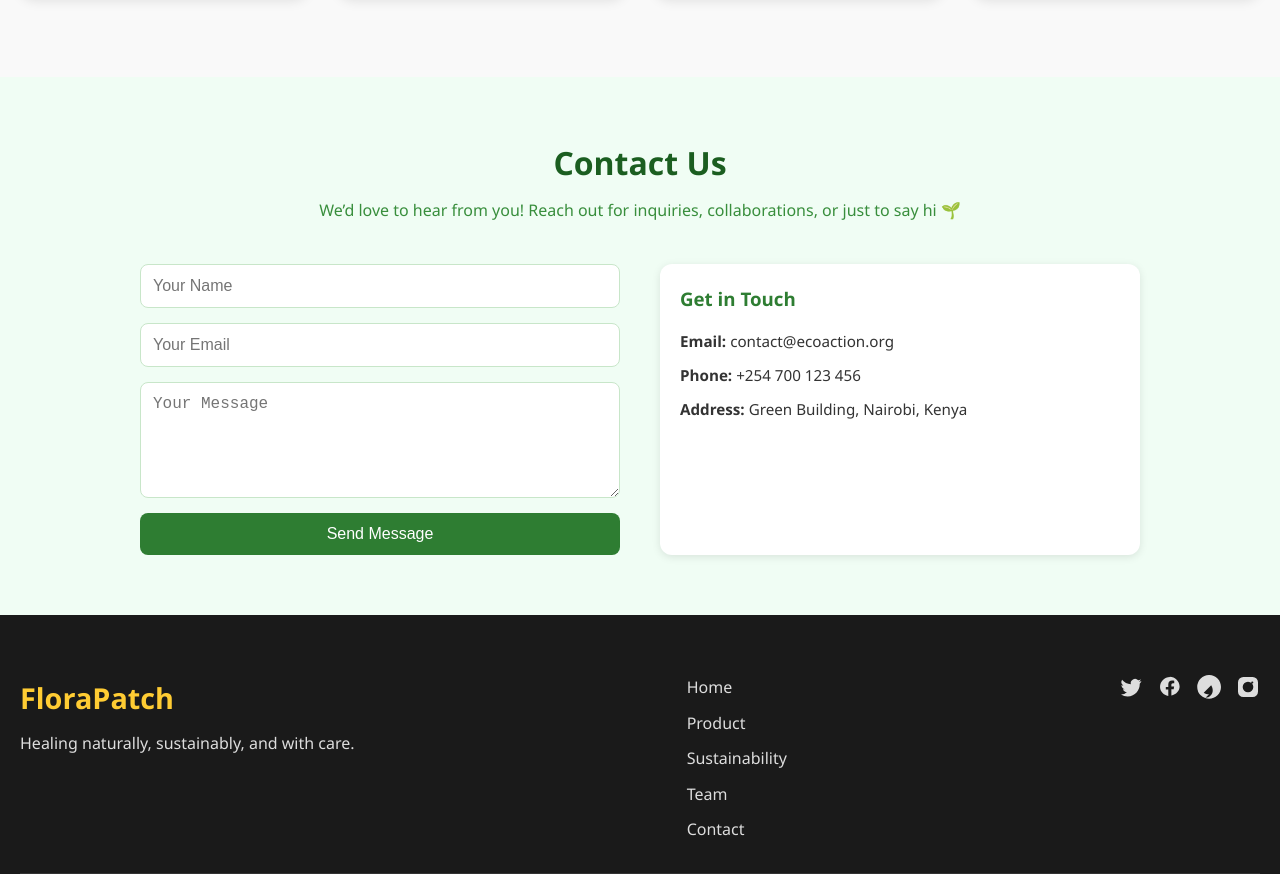
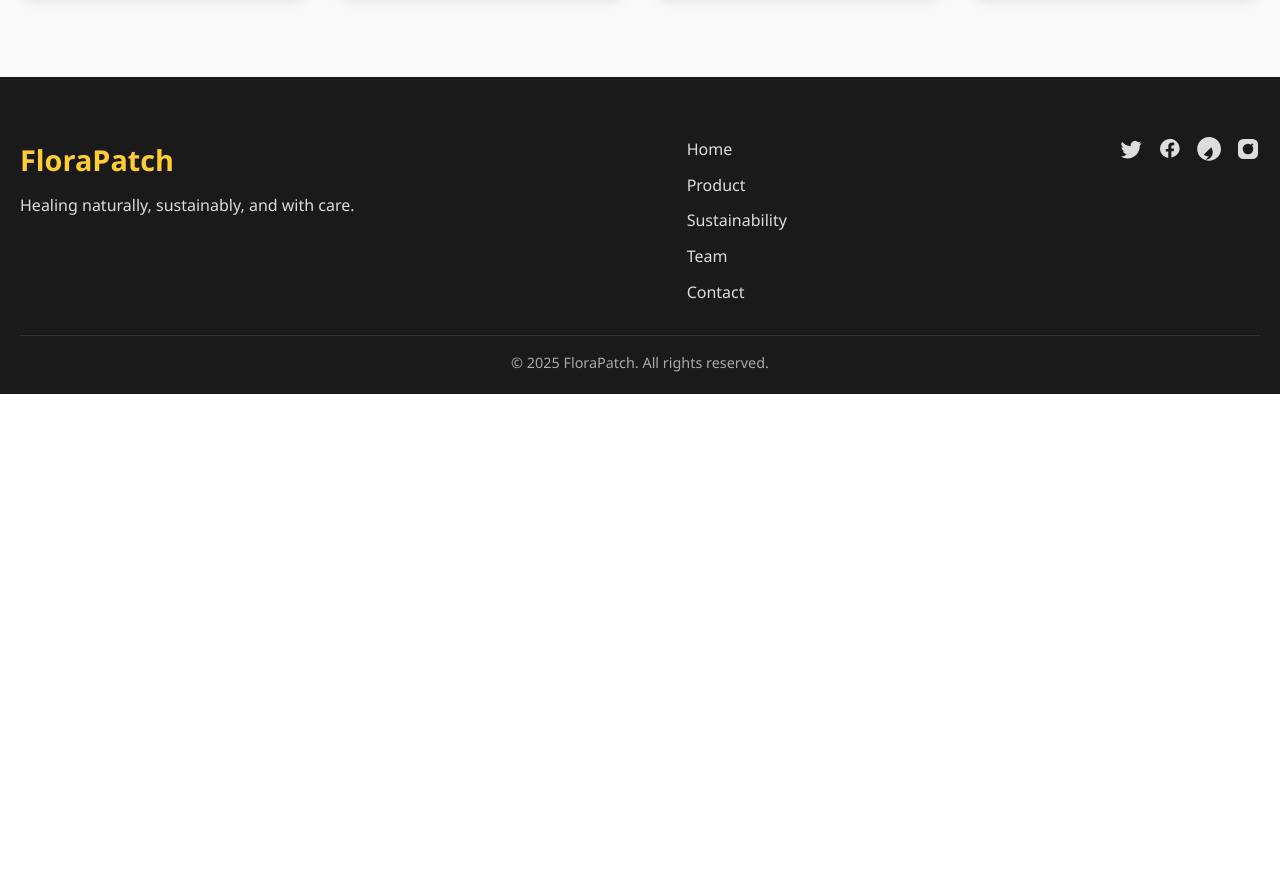
Before and after one commit to Kelly-001-maker/BioBandage, a plain HTML site: page index.html in a window 1280 px wide. Shown: the part 3493-4367 px from the top of the page. After the commit the page ends 3887 px from the top, so only its background shows below. Drawn offline with Linux system fonts and the light colour scheme.

Commit message:
to revert

```diff
--- a/index.html
+++ b/index.html
@@ -237,31 +237,7 @@
 </section>
 
 
-  <!-- Contact Section -->
-  <section id="contact" class="contact-section">
-  <div class="container">
-    <h2 class="section-title">Contact Us</h2>
-    <p class="section-subtitle">We’d love to hear from you! Reach out for inquiries, collaborations, or just to say hi 🌱</p>
 
-    <div class="contact-content">
-      <!-- Contact Form -->
-      <form class="contact-form">
-        <input type="text" name="name" placeholder="Your Name" required>
-        <input type="email" name="email" placeholder="Your Email" required>
-        <textarea name="message" placeholder="Your Message" rows="5" required></textarea>
-        <button type="submit">Send Message</button>
-      </form>
-
-      <!-- Contact Info -->
-      <div class="contact-info">
-        <h3>Get in Touch</h3>
-        <p><strong>Email:</strong> contact@ecoaction.org</p>
-        <p><strong>Phone:</strong> +254 700 123 456</p>
-        <p><strong>Address:</strong> Green Building, Nairobi, Kenya</p>
-      </div>
-    </div>
-  </div>
-</section>
 
 <!-- ===================== FOOTER ===================== -->
 <footer class="footer">
```
